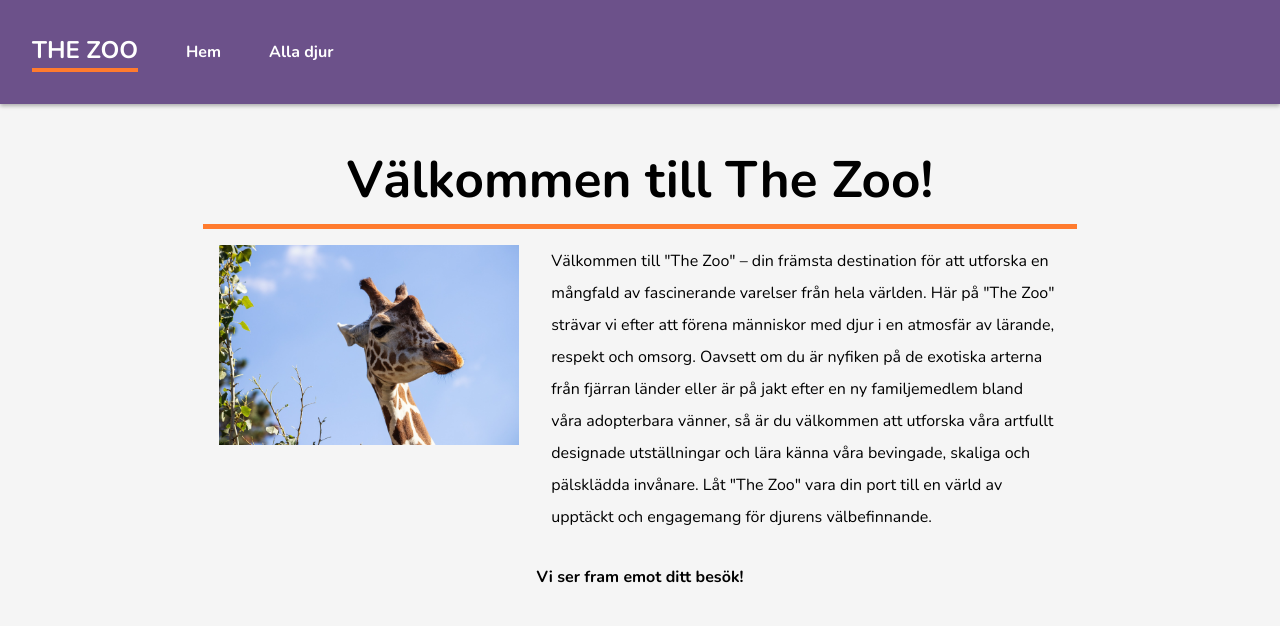
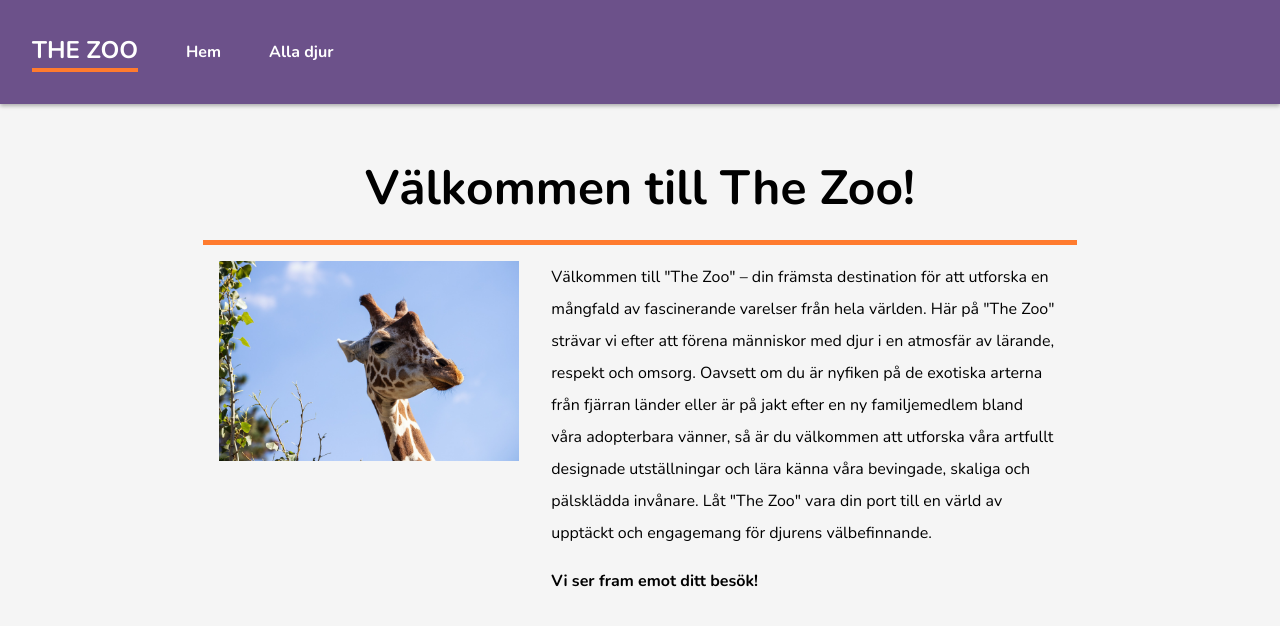
Before and after one commit to Niccar95/react-the-zoo-Niccar95, a React (Vite) app: page / in a window 1280 px wide. Shown: the top 626 px of the page. Built offline with nearby package versions, Linux system fonts and the light colour scheme.

Commit message:
finished styling for home page

```diff
--- a/src/pages/Home.tsx
+++ b/src/pages/Home.tsx
@@ -3,26 +3,31 @@ import animalImage from "../assets/giraffe-4456974_1920.jpg";
 export const Home = () => {
   return (
     <>
-      <h1>Välkommen till The Zoo!</h1>
-      <section id="introWrapper">
+      <h1 className="welcomeHeading">Välkommen till The Zoo!</h1>
+      <div id="introWrapper">
         <div className="animalImageContainer">
           <img className="animalImage" src={animalImage} alt="giraffe"></img>
         </div>
-        <p className="zooDescription">
-          Välkommen till "The Zoo" – din främsta destination för att utforska en
-          mångfald av fascinerande varelser från hela världen. Här på "The Zoo"
-          strävar vi efter att förena människor med djur i en atmosfär av
-          lärande, respekt och omsorg. Oavsett om du är nyfiken på de exotiska
-          arterna från fjärran länder eller är på jakt efter en ny familjemedlem
-          bland våra adopterbara vänner, så är du välkommen att utforska våra
-          artfullt designade utställningar och lära känna våra bevingade,
-          skaliga och pälsklädda invånare. Låt "The Zoo" vara din port till en
-          värld av upptäckt och engagemang för djurens välbefinnande.
-        </p>
-      </section>
-      <p>
-        <b>Vi ser fram emot ditt besök!</b>
-      </p>
+
+        <section className="zooDescriptionSection">
+          <p>
+            Välkommen till "The Zoo" – din främsta destination för att utforska
+            en mångfald av fascinerande varelser från hela världen. Här på "The
+            Zoo" strävar vi efter att förena människor med djur i en atmosfär av
+            lärande, respekt och omsorg. Oavsett om du är nyfiken på de exotiska
+            arterna från fjärran länder eller är på jakt efter en ny
+            familjemedlem bland våra adopterbara vänner, så är du välkommen att
+            utforska våra artfullt designade utställningar och lära känna våra
+            bevingade, skaliga och pälsklädda invånare. Låt "The Zoo" vara din
+            port till en värld av upptäckt och engagemang för djurens
+            välbefinnande.
+          </p>
+
+          <p>
+            <b>Vi ser fram emot ditt besök!</b>
+          </p>
+        </section>
+      </div>
     </>
   );
 };
--- /dev/null
+++ b/src/styles/_headings.scss
@@ -0,0 +1,6 @@
+.welcomeHeading {
+  font-size: 1.8em;
+  @include desktop() {
+    font-size: 3em;
+  }
+}
--- a/src/styles/_wrappers.scss
+++ b/src/styles/_wrappers.scss
@@ -43,7 +43,11 @@
     }
   }
 
-  .zooDescription {
+  .zooDescriptionSection {
+    display: flex;
+    flex-direction: column;
+    gap: 1em;
+
     @include desktop() {
       width: 60%;
     }
--- a/src/styles/index.scss
+++ b/src/styles/index.scss
@@ -1,4 +1,6 @@
 @import url("https://fonts.googleapis.com/css2?family=Nunito:ital,wght@0,200..1000;1,200..1000&display=swap");
+
+@import "breakpoints";
 
 * {
   padding: 0;
@@ -23,8 +25,10 @@ body {
 }
 
 h1 {
-  font-size: 3.2em;
-  line-height: 1.1;
+  font-family: 2.5em;
+  @include desktop() {
+    font-size: 3em;
+  }
 }
 
 button {
--- a/src/styles/main.scss
+++ b/src/styles/main.scss
@@ -2,3 +2,4 @@
 @import "wrappers";
 @import "Layout";
 @import "PageNotFound";
+@import "headings";
```
